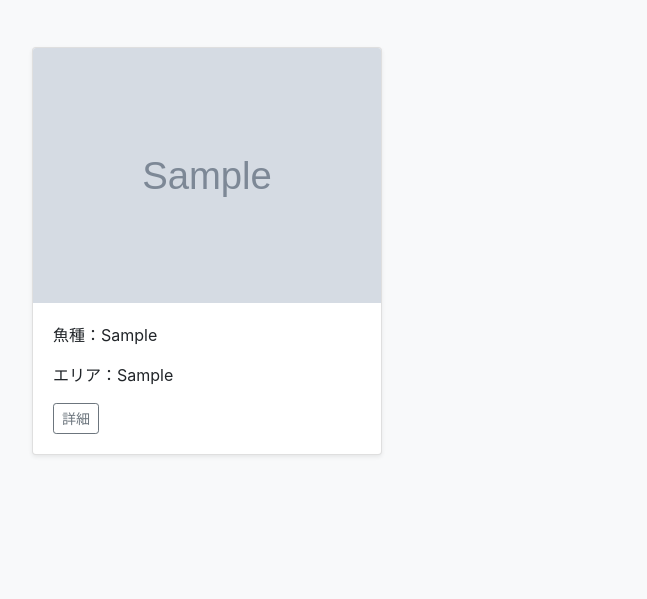
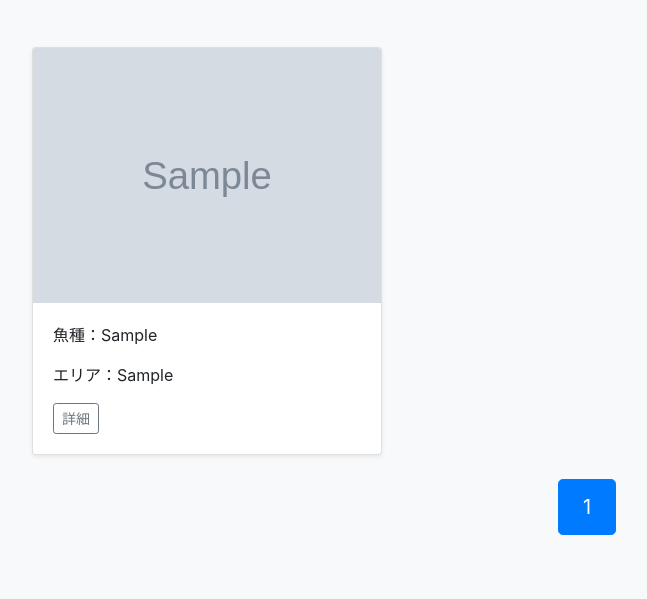
Before and after one commit to Aldbrn/angleapp, a Django app: page / in a window 1280 px wide. Shown: the part 401-1000 px from the top of the page, without its empty margins (53-700 px from the left). Before the commit the page ends 857 px from the top, so only its background shows below. Run offline with Django 3.2, Linux system fonts and the light colour scheme; tables that the repository leaves empty hold one stand-in row (values such as "Sample post"); grey boxes marked "Sample" are stand-in pictures; some libraries are stand-ins or nearby versions.

Commit message:
add pagination function

```diff
--- a/app/templates/app/index.html
+++ b/app/templates/app/index.html
@@ -10,7 +10,7 @@
       <form method="GET" action="{% url "index" %}">{% csrf_token %}
         <h4>魚種またはエリア(県名)から探す</h4>
         <div class="input-group">
-          <input type="text" class="form-control form-control-lg" name="query" value="{{ request.GET.query }}"
+          <input type="text" class="form-control form-control-lg" name="q" value="{{ request.GET.q }}"
             placeholder="[例：シーバス] [例：秋田県]">
           <span class="input-group-btn">
             <button class="btn-lg btn-primary" type="submit">検索</button>
--- /dev/null
+++ b/app/templates/app/pagination.html
@@ -0,0 +1,32 @@
+{% if posts.has_previous %}
+<li class="page-item">
+  <a class="page-link" href="?p={{ posts.previous_page_number }}{% if request.GET.q %}&q={{ request.GET.q}}{% endif %}"
+    aria-label="Previous">
+    <span aria-hidden="true">&laquo;</span>
+    <span class="sr-only">Previous</span>
+  </a>
+</li>
+{% endif %}
+{% for num in posts.paginator.page_range %}
+{% if posts.number == num %}
+<li class="page-item active">
+  <span class="page-link">
+    {{ num }}
+    <span class="sr-only">(current)</span>
+  </span>
+</li>
+{% else %}
+<li class="page-item">
+  <a class="page-link" href="?p={{ num }}{% if request.GET.q %}&q={{ request.GET.q}}{% endif %}">{{ num }}</a>
+</li>
+{% endif %}
+{% endfor %}
+{% if posts.has_next %}
+<li class="page-item">
+  <a class="page-link" href="?p={{ posts.next_page_number }}{% if request.GET.q %}&q={{ request.GET.q}}" {% endif %}
+    aria-label="Next">
+    <span aria-hidden="true">&raquo;</span>
+    <span class="sr-only">Next</span>
+  </a>
+</li>
+{% endif %}
--- a/app/templates/app/post_list.html
+++ b/app/templates/app/post_list.html
@@ -25,5 +25,10 @@
       </div>
       {% endfor %}
     </div>
+    <nav aria-label="Page navigation">
+      <ul class="pagination justify-content-center pagination-lg">
+        {% include "app/pagination.html" %}
+      </ul>
+    </nav>
   </div>
 </div>
--- a/app/templates/app/posts_detail.html
+++ b/app/templates/app/posts_detail.html
@@ -12,7 +12,7 @@
     <h3 class="mt-3">エリア(県名)：{{ post.pref }}</h3>
     <h3 class="mt-3">エリア(詳細な地名)：{{ post.area }}</h3>
 
-    <div id="map" style="width: 500px; height: 400px; margin: 0 auto;"></div>
+    <div id="map" style="width: 600px; height: 400px; margin: 0 auto;"></div>
 
     <script>
       function initMap() {
--- a/app/views.py
+++ b/app/views.py
@@ -4,6 +4,7 @@ from django.db import IntegrityError
 from django.contrib.auth import authenticate, login
 from django.contrib.auth.decorators import login_required
 from django.views.decorators.http import require_POST
+from django.core.paginator import Paginator, EmptyPage, PageNotAnInteger
 from django.db.models import Q
 from .models import Post
 from .forms import PostForm
@@ -42,11 +43,21 @@ def loginfunc(request):
 
 
 def index(request):
-    query = request.GET.get("query")
+    query = request.GET.get("q")
     if query:
         posts = Post.objects.filter(Q(fish__icontains=query) | Q(pref__icontains=query))
     else:
         posts = Post.objects.all().order_by("-created_at")
+    paginator = Paginator(posts, 9)
+    p = request.GET.get("p")
+
+    try:
+        posts = paginator.get_page(p)
+    except PageNotAnInteger:
+        posts = paginator.page(1)
+    except EmptyPage:
+        posts = paginator.page(paginator.num_pages)
+
     return render(request, "app/index.html", {"posts": posts})
 
 
```
